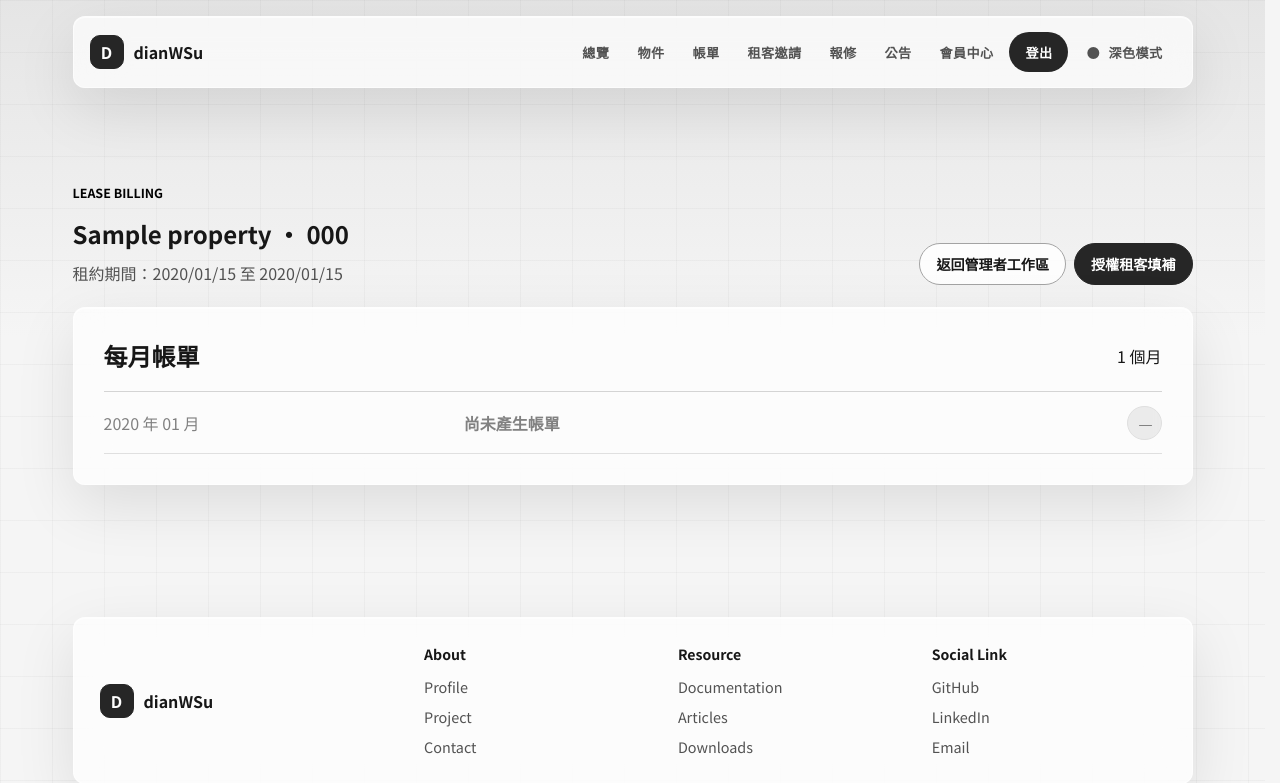
After one commit to Maxium1997/dianWSu, a Django app: page /leases/1/bills/ in a window 1280 px wide. The commit adds this page. Shown: the top 783 px of the page. Run offline with Django 4.2, Linux system fonts and the light colour scheme; a user stored in the database is signed in; tables that the repository leaves empty hold one stand-in row (values such as "Sample post").

Commit message:
feat: add manager lease bill authorization workspace

```diff
--- a/rental/urls.py
+++ b/rental/urls.py
@@ -15,6 +15,7 @@ urlpatterns = [
     path('units/<int:unit_id>/edit/', views.unit_edit, name='unit_edit'),
     path('units/<int:unit_id>/leases/new/', views.lease_create, name='lease_create'),
     path('leases/<int:lease_id>/billing-settings/', views.lease_billing_settings, name='lease_billing_settings'),
+    path('leases/<int:lease_id>/bills/', views.lease_bill_list, name='lease_bill_list'),
     path('bills/', views.bill_list, name='bill_list'),
     path('bills/tenant-permissions/new/', views.bill_tenant_permission_create, name='bill_tenant_permission_create'),
     path('bills/<int:bill_id>/', views.bill_detail, name='bill_detail'),
--- a/rental/views.py
+++ b/rental/views.py
@@ -1,6 +1,8 @@
+from datetime import date
+
 from django.contrib import messages
 from django.contrib.auth.decorators import login_required
-from django.db.models import F, Q
+from django.db.models import F, Prefetch, Q
 from django.http import FileResponse, Http404, HttpResponseForbidden
 from django.shortcuts import get_object_or_404, redirect, render
 from django.urls import reverse
@@ -10,9 +12,9 @@ from django.views.decorators.http import require_POST
 from auditlog.models import AuditEvent
 from auditlog.services import log_event
 
-from .forms import BillTenantPermissionForm, LeaseBillingSettingsForm, LeaseForm, MaintenanceForm, PaymentForm, PropertyForm, TenantBillForm, TenantInvitationForm, UnitForm
+from .forms import BillTenantPermissionForm, LeaseBillTenantPermissionForm, LeaseBillingSettingsForm, LeaseForm, MaintenanceForm, PaymentForm, PropertyForm, TenantBillForm, TenantInvitationForm, UnitForm
 from .models import (
-    Announcement, Bill, BillMeterReading, BillPayment, Lease, LeaseDocument, LeaseTenant,
+    Announcement, Bill, BillMeterReading, BillPayment, BillTenantPermission, Lease, LeaseDocument, LeaseTenant,
     MaintenanceAttachment, MaintenanceRequest, Property, TenantInvitation, TenantProfile,
     Unit, UnitPhoto,
 )
@@ -70,7 +72,13 @@ def dashboard(request):
 
 @login_required
 def property_list(request):
-    return render(request, 'rental/property_list.html', {'properties': _managed_properties(request.user)})
+    properties = _managed_properties(request.user).prefetch_related(
+        Prefetch('units__leases', queryset=Lease.objects.filter(status=Lease.Status.ACTIVE).order_by('-start_date')),
+    )
+    for property_ in properties:
+        for unit in property_.units.all():
+            unit.active_lease = next(iter(unit.leases.all()), None)
+    return render(request, 'rental/property_list.html', {'properties': properties})
 
 
 @login_required
@@ -197,7 +205,60 @@ def lease_billing_settings(request, lease_id):
 def bill_list(request):
     properties = _managed_properties(request.user)
     bills = _accessible_bills(request.user)
+    granted_bill_ids = set(BillTenantPermission.objects.filter(
+        bill__in=bills,
+        tenant__tenant__user=request.user,
+        tenant__status=LeaseTenant.Status.ACTIVE,
+    ).filter(
+        Q(expires_on__isnull=True) | Q(expires_on__gte=timezone.localdate())
+    ).values_list('bill_id', flat=True))
+    for bill in bills:
+        bill.is_historic_fill_grant = bill.id in granted_bill_ids
     return render(request, 'rental/bill_list.html', {'bills': bills, 'properties': properties})
+
+
+def _lease_months(lease):
+    period = date(lease.start_date.year, lease.start_date.month, 1)
+    final_period = date(lease.end_date.year, lease.end_date.month, 1)
+    while period <= final_period:
+        yield period
+        period = date(period.year + 1, 1, 1) if period.month == 12 else date(period.year, period.month + 1, 1)
+
+
+@login_required
+def lease_bill_list(request, lease_id):
+    lease = get_object_or_404(Lease.objects.select_related('unit__property'), pk=lease_id)
+    denied = _manager_or_403(request.user, lease.unit.property)
+    if denied:
+        return denied
+
+    grant_mode = request.GET.get('grant') == '1' or request.method == 'POST'
+    form = LeaseBillTenantPermissionForm(request.POST or None, lease=lease) if grant_mode else None
+    if request.method == 'POST' and form.is_valid():
+        bills = list(form.cleaned_data['bills'])
+        tenant = form.cleaned_data['lease_tenant']
+        form.save(granted_by=request.user)
+        log_event(
+            'rental.bill.tenant_permission_granted', category=AuditEvent.Category.SYSTEM,
+            message='已由租約帳單清單授權租客補填', request=request,
+            metadata={
+                'lease_id': lease.id,
+                'lease_tenant_id': tenant.id,
+                'bill_ids': [bill.id for bill in bills],
+                'expires_on': form.cleaned_data['expires_on'].isoformat() if form.cleaned_data['expires_on'] else None,
+            },
+        )
+        messages.success(request, '已授權租客填補選取的歷史帳單。')
+        return redirect('rental:lease_bill_list', lease_id=lease.id)
+
+    bills_by_period = {bill.period: bill for bill in lease.bills.all()}
+    entries = [{'period': period, 'bill': bills_by_period.get(period)} for period in _lease_months(lease)]
+    return render(request, 'rental/lease_bill_list.html', {
+        'lease': lease,
+        'entries': entries,
+        'grant_mode': grant_mode,
+        'permission_form': form,
+    })
 
 
 @login_required
--- a/static/css/base.css
+++ b/static/css/base.css
@@ -674,6 +674,70 @@ a {
     gap: 8px;
 }
 
+.lease-bill-list {
+    margin-top: 18px;
+    display: grid;
+    border-top: 1px solid var(--line);
+}
+
+.lease-bill-row {
+    min-height: 62px;
+    padding: 12px 0;
+    display: grid;
+    grid-template-columns: minmax(130px, .8fr) minmax(0, 1.5fr) auto;
+    align-items: center;
+    gap: 14px;
+    border: 0;
+    border-bottom: 1px solid var(--line);
+    color: var(--text);
+    background: transparent;
+    font: inherit;
+    text-align: left;
+}
+
+label.lease-bill-row {
+    padding-right: 8px;
+    cursor: pointer;
+}
+
+.lease-bill-row input {
+    position: absolute;
+    opacity: 0;
+}
+
+label.lease-bill-row:has(input) {
+    grid-template-columns: 20px minmax(120px, .8fr) minmax(0, 1.5fr) auto;
+}
+
+.lease-bill-list label.lease-bill-row.is-disabled {
+    grid-template-columns: 20px minmax(120px, .8fr) minmax(0, 1.5fr) auto;
+}
+
+label.lease-bill-row:has(input)::before,
+.selection-placeholder {
+    width: 16px;
+    height: 16px;
+    border: 1px solid var(--line-strong);
+    border-radius: 4px;
+    background: var(--surface-strong);
+}
+
+label.lease-bill-row:has(input:checked)::before {
+    border-color: var(--accent);
+    background: var(--accent);
+    box-shadow: inset 0 0 0 3px var(--surface);
+}
+
+.lease-bill-row:not(.is-disabled):hover {
+    background: var(--bg-strong);
+}
+
+.lease-bill-row.is-disabled {
+    color: var(--muted);
+    cursor: not-allowed;
+    opacity: .72;
+}
+
 .item-actions {
     justify-content: end;
 }
--- a/templates/rental/bill_list.html
+++ b/templates/rental/bill_list.html
@@ -6,7 +6,7 @@
 {% if bills %}
 <div class="data-list">
 {% for bill in bills %}
-<a href="{% url 'rental:bill_detail' bill.id %}"><span>{{ bill.period|date:"Y 年 m 月" }} · 到期 {{ bill.due_date|date:"m/d" }}</span><strong>{{ bill.lease.unit.property.name }} · {{ bill.lease.unit.number }} · NT$ {{ bill.total_amount }}</strong><em class="status status-{{ bill.status }}{% if bill.is_overdue %} overdue{% endif %}">{% if bill.is_overdue %}逾期 · {% endif %}{{ bill.get_status_display }}</em></a>
+<a href="{% url 'rental:bill_detail' bill.id %}"><span>{{ bill.period|date:"Y 年 m 月" }} · 到期 {{ bill.due_date|date:"m/d" }}</span><strong>{{ bill.lease.unit.property.name }} · {{ bill.lease.unit.number }} · NT$ {{ bill.total_amount }}{% if bill.is_historic_fill_grant %}<small class="muted"> · 已授權補填</small>{% endif %}</strong><em class="status status-{{ bill.status }}{% if bill.is_overdue %} overdue{% endif %}">{% if bill.is_overdue %}逾期 · {% endif %}{{ bill.get_status_display }}</em></a>
 {% endfor %}
 </div>
 {% else %}<div class="empty-state"><p>尚無可查看的帳單。</p></div>{% endif %}
--- /dev/null
+++ b/templates/rental/lease_bill_list.html
@@ -0,0 +1,54 @@
+{% extends "rental/base.html" %}
+{% block rental_title %}{{ lease.unit.property.name }} {{ lease.unit.number }}帳單{% endblock %}
+{% block rental_content %}
+<div class="rental-heading">
+    <div><p class="eyebrow">Lease billing</p><h1>{{ lease.unit.property.name }} · {{ lease.unit.number }}</h1><p>租約期間：{{ lease.start_date|date:"Y/m/d" }} 至 {{ lease.end_date|date:"Y/m/d" }}</p></div>
+    <div class="button-row">
+        <a class="button button-secondary" href="{% url 'rental:property_list' %}">返回管理者工作區</a>
+        {% if grant_mode %}<a class="button button-secondary" href="{% url 'rental:lease_bill_list' lease.id %}">取消授權</a>{% else %}<a class="button" href="{% url 'rental:lease_bill_list' lease.id %}?grant=1">授權租客填補</a>{% endif %}
+    </div>
+</div>
+
+{% if grant_mode %}
+<section class="rental-panel">
+    <h2>授權租客填補歷史帳單</h2>
+    <p class="muted">選擇租客後，僅「待租客填寫」的未繳帳單可選取；已提交、待付款及已結案帳單保持不可修改。</p>
+    {% if permission_form.lease_tenant.field.queryset %}
+    <form method="post" class="rental-form">
+        {% csrf_token %}
+        <label>{{ permission_form.lease_tenant.label }}{{ permission_form.lease_tenant }}{% for error in permission_form.lease_tenant.errors %}<small class="field-error">{{ error }}</small>{% endfor %}</label>
+        <label>{{ permission_form.expires_on.label }}{{ permission_form.expires_on }}{% if permission_form.expires_on.help_text %}<small>{{ permission_form.expires_on.help_text }}</small>{% endif %}</label>
+        <div class="lease-bill-list">
+            {% for entry in entries %}
+            <label class="lease-bill-row {% if not entry.bill or entry.bill.status != 'draft' %}is-disabled{% endif %}">
+                {% if entry.bill and entry.bill.status == 'draft' %}<input type="checkbox" name="bills" value="{{ entry.bill.id }}">{% else %}<span class="selection-placeholder" aria-hidden="true"></span>{% endif %}
+                <span>{{ entry.period|date:"Y 年 m 月" }}</span>
+                <strong>{% if entry.bill %}NT$ {{ entry.bill.total_amount }}{% else %}尚未產生帳單{% endif %}</strong>
+                <em class="status {% if entry.bill %}status-{{ entry.bill.status }}{% endif %}">{% if entry.bill %}{{ entry.bill.get_status_display }}{% else %}—{% endif %}</em>
+            </label>
+            {% endfor %}
+        </div>
+        {% for error in permission_form.bills.errors %}<small class="field-error">{{ error }}</small>{% endfor %}
+        <button class="button" type="submit">確認授權</button>
+    </form>
+    {% else %}<p class="muted">此租約目前沒有可授權的有效租客。</p>{% endif %}
+</section>
+{% else %}
+<section class="rental-panel">
+    <div class="panel-heading"><h2>每月帳單</h2><span>{{ entries|length }} 個月</span></div>
+    <div class="lease-bill-list">
+        {% for entry in entries %}
+        {% if entry.bill and entry.bill.status == 'paid' %}
+        <a class="lease-bill-row" href="{% url 'rental:bill_detail' entry.bill.id %}">
+            <span>{{ entry.period|date:"Y 年 m 月" }}</span><strong>NT$ {{ entry.bill.total_amount }}</strong><em class="status status-{{ entry.bill.status }}">{{ entry.bill.get_status_display }}</em>
+        </a>
+        {% else %}
+        <div class="lease-bill-row is-disabled">
+            <span>{{ entry.period|date:"Y 年 m 月" }}</span><strong>{% if entry.bill %}NT$ {{ entry.bill.total_amount }}{% else %}尚未產生帳單{% endif %}</strong><em class="status {% if entry.bill %}status-{{ entry.bill.status }}{% endif %}">{% if entry.bill %}{{ entry.bill.get_status_display }}{% else %}—{% endif %}</em>
+        </div>
+        {% endif %}
+        {% endfor %}
+    </div>
+</section>
+{% endif %}
+{% endblock %}
```
Also changed, not shown: rental/forms.py (+23 -0 lines), rental/tests.py (+24 -0 lines), templates/rental/property_list.html (+28 -12 lines).
